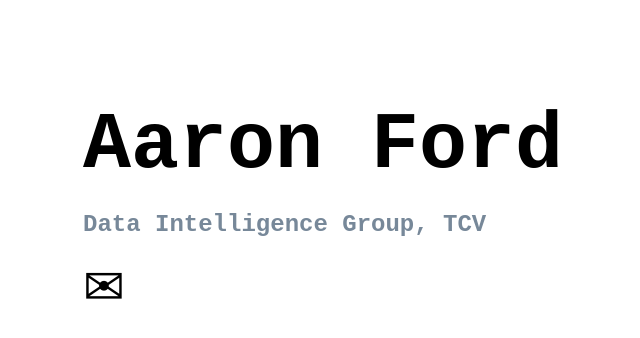
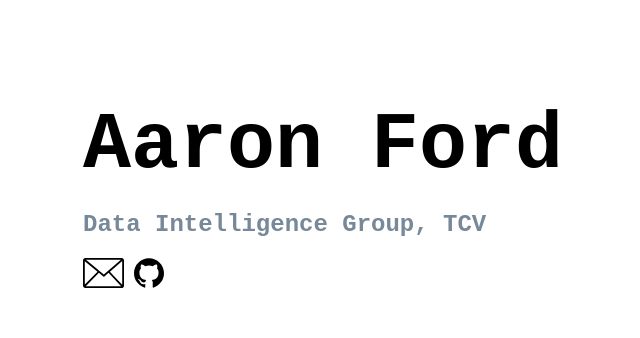
Before and after one commit to fordaaronj/aaron, a plain HTML site: page index.html in a window 1280 px wide. Shown: the whole page, without its empty margins (157-797 px from the left). Drawn offline with Linux system fonts and the light colour scheme.

Commit message:
Replace w/ svg, organize, add github

```diff
--- a/index.html
+++ b/index.html
@@ -1,14 +1,18 @@
 <html>
     <head>
         <title>Aaron Ford</title>
-        <link rel="stylesheet" href="styles.css">
+        <link rel="stylesheet" href="public/styles.css">
     </head>
     <body>
         <h1>Aaron Ford</h1>
         <h2>Data Intelligence Group, <a href="https://www.tcv.com/" target="_blank">TCV</a></h2>
 
-        <p>
-            <a class="icon" href="mailto:fordaaronj@gmail.com">&#9993;</a>
-        </p>
+        <a href="mailto:fordaaronj@gmail.com">
+            <img class="icon" src="public/email.svg">
+        </a>
+
+        <a href="https://github.com/fordaaronj">
+            <img class="icon" src="public/github.svg">
+        </a>
     </body>
 </html>
--- a/styles.css
+++ b/public/styles.css
@@ -2,9 +2,7 @@ body {
     max-width: 800px;
     margin: 0 auto;
     margin-top: 100px;
-    /* font-family: 'Segoe UI', Tahoma, Geneva, Verdana, sans-serif; */
     font-family: 'Courier New', Courier, monospace;
-    /* font-family: 'Gill Sans', 'Gill Sans MT', Calibri, 'Trebuchet MS', sans-serif; */
 }
 
 h1 {
@@ -22,5 +20,5 @@ a {
 }
 
 .icon {
-    font-size: 50px;
+    height: 30px;
 }
```
Also changed, not shown: public/email.svg (added), public/github.svg (added).
